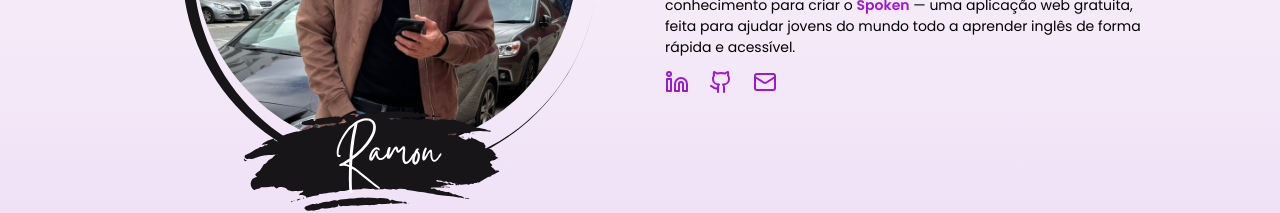
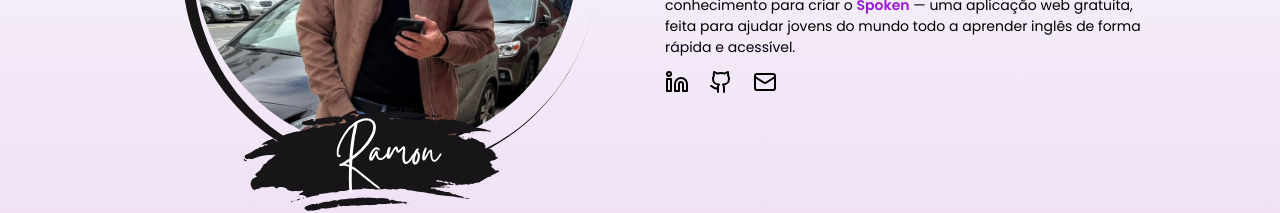
Before and after one commit to ramoncode-exe/spoken-web, a React (Vite) app: page / in a window 1280 px wide. Shown: the part 2131-2344 px from the top of the page. Built offline with nearby package versions, Linux system fonts and the light colour scheme.

Commit message:
Change Colors

```diff
--- a/src/components/AboutMe.jsx
+++ b/src/components/AboutMe.jsx
@@ -32,7 +32,7 @@ export default function AboutMe(){
                     <div className="max-w-[500px] mb-5 mt-5">
                         <h1 className="font-bold text-[24px] mb-5">{info.h1}</h1>
                         <p className="text-[14px]">{info.text}</p>
-                        <div className="flex gap-5 mb-3 mt-3 text-[#9b18d4]">
+                        <div className="flex gap-5 mb-3 mt-3">
                             <span onClick={()=> window.open("https://www.linkedin.com/in/ramonprog/")} ><Linkedin/></span>
                             <span onClick={()=> window.open("https://github.com/ramoncode-exe")} ><Github/></span>
                             <span onClick={()=> window.open("https://mail.google.com/mail/")} ><Mail/></span>
```
